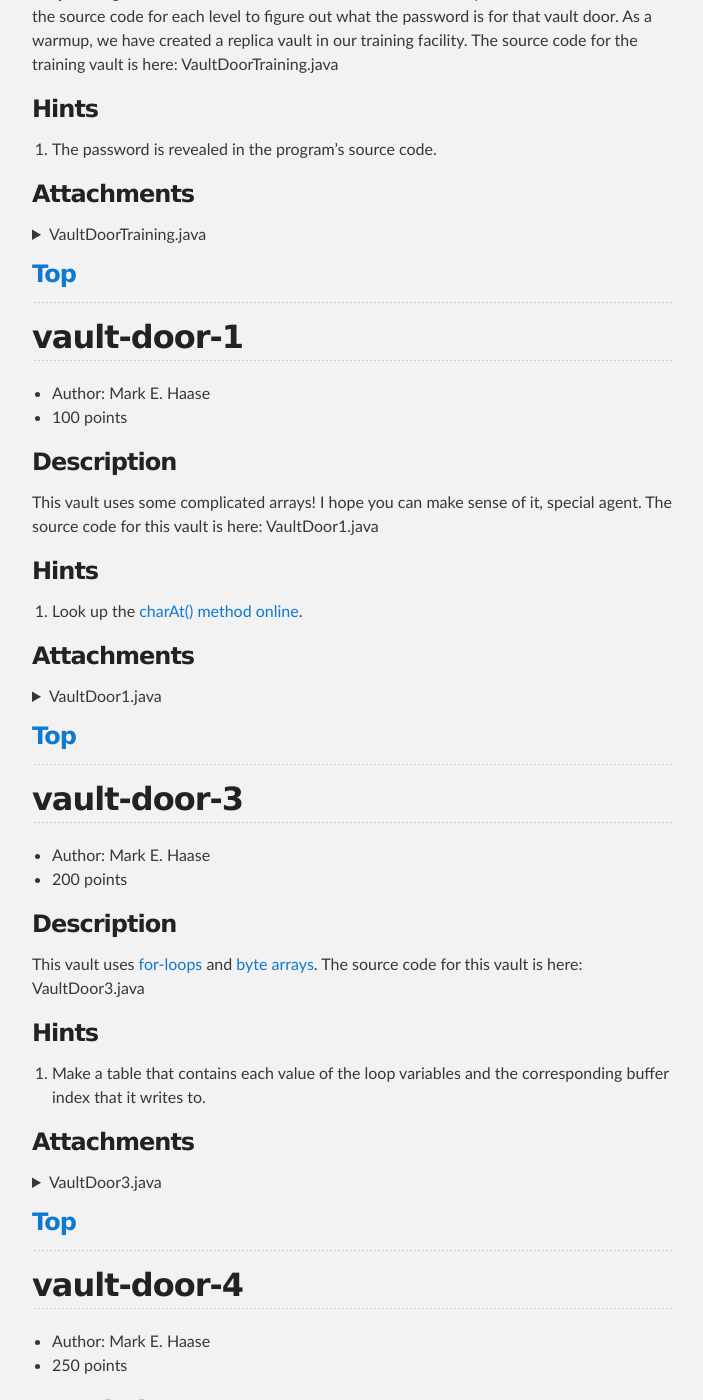
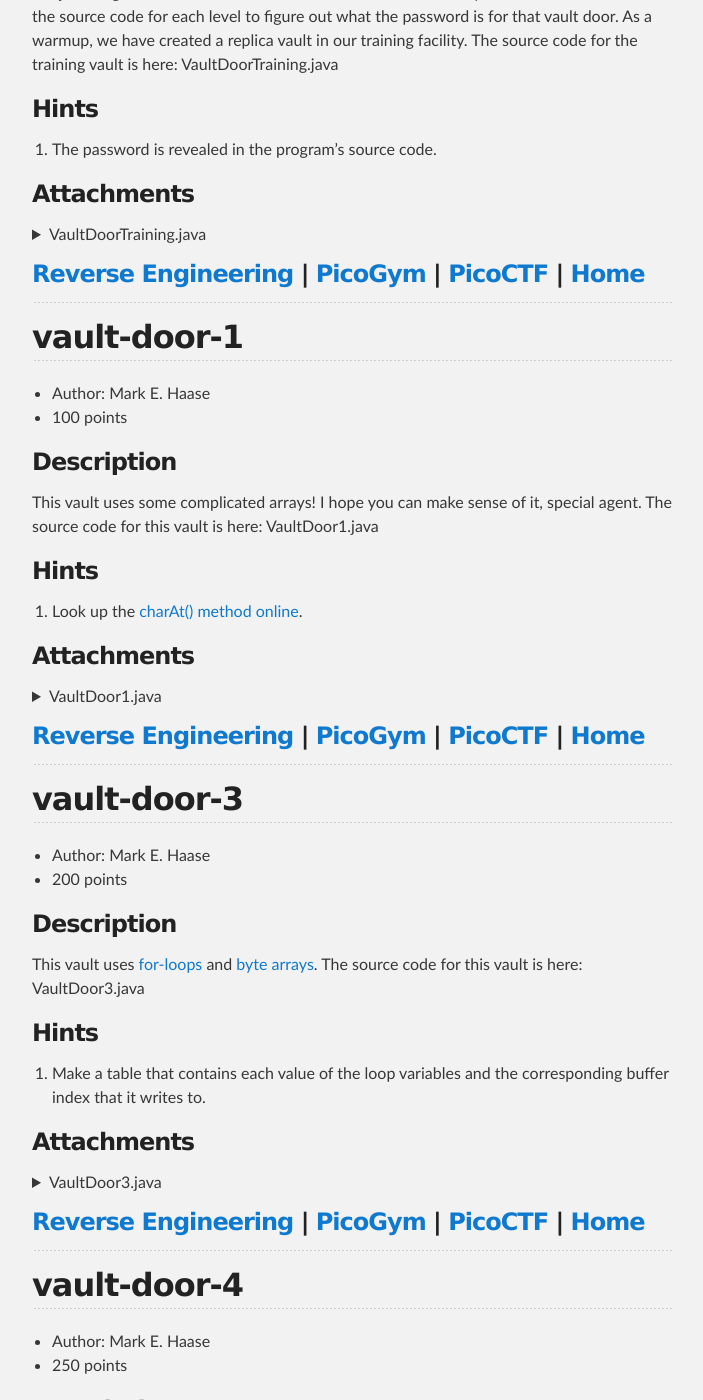
Before and after one commit to djm89uk/djm89uk.github.io, a Jekyll site: the page built from picogym_re.md, in a window 1280 px wide and 1400 px high, scrolled down 1326 px. Shown: the whole window, without its empty margins (288-991 px from the left). Built offline with Jekyll 4.4.1, drawn with Linux system fonts in a browser that asks for light colours; our own code applies the rules of GitHub Pages for plain Markdown files; Markdown is read by kramdown in place of the engine named in the settings; some of the changed text lies outside the part shown.

Commit message:
Update picogym_re.md

```diff
--- a/picogym_re.md
+++ b/picogym_re.md
@@ -77,7 +77,7 @@ class VaultDoorTraining {
 
 </details>
 
-### [Top](#contents)
+### [Reverse Engineering](#contents) | [PicoGym](./picogym.md) | [PicoCTF](./PicoCTF.md) | [Home](./index.md)
 
 ---
 
@@ -162,7 +162,7 @@ class VaultDoor1 {
 
 </details>
 
-### [Top](#contents)
+### [Reverse Engineering](#contents) | [PicoGym](./picogym.md) | [PicoCTF](./PicoCTF.md) | [Home](./index.md)
 
 ---
 
@@ -234,7 +234,7 @@ class VaultDoor3 {
 
 </details>
 
-### [Top](#contents)
+### [Reverse Engineering](#contents) | [PicoGym](./picogym.md) | [PicoCTF](./PicoCTF.md) | [Home](./index.md)
 
 ---
 
@@ -308,7 +308,7 @@ class VaultDoor4 {
 
 </details>
 
-### [Top](#contents)
+### [Reverse Engineering](#contents) | [PicoGym](./picogym.md) | [PicoCTF](./PicoCTF.md) | [Home](./index.md)
 
 ---
 
@@ -386,7 +386,7 @@ class VaultDoor5 {
 
 </details>
 
-### [Top](#contents)
+### [Reverse Engineering](#contents) | [PicoGym](./picogym.md) | [PicoCTF](./PicoCTF.md) | [Home](./index.md)
 
 ---
 
@@ -456,7 +456,7 @@ class VaultDoor6 {
 
 </details>
 
-### [Top](#contents)
+### [Reverse Engineering](#contents) | [PicoGym](./picogym.md) | [PicoCTF](./PicoCTF.md) | [Home](./index.md)
 
 ---
 
@@ -552,7 +552,7 @@ class VaultDoor7 {
 
 </details>
 
-### [Top](#contents)
+### [Reverse Engineering](#contents) | [PicoGym](./picogym.md) | [PicoCTF](./PicoCTF.md) | [Home](./index.md)
 
 ---
 
@@ -599,7 +599,7 @@ System.out.println("bit2 " + Integer.toBinaryString(bit2)); */ char rest = (char
 
 </details>
 
-### [Top](#contents)
+### [Reverse Engineering](#contents) | [PicoGym](./picogym.md) | [PicoCTF](./PicoCTF.md) | [Home](./index.md)
 
 ---
 
@@ -648,7 +648,7 @@ asm1:
 
 </details>
 
-### [Top](#contents)
+### [Reverse Engineering](#contents) | [PicoGym](./picogym.md) | [PicoCTF](./PicoCTF.md) | [Home](./index.md)
 
 ---
 
@@ -691,7 +691,7 @@ asm2:
 
 </details>
 
-### [Top](#contents)
+### [Reverse Engineering](#contents) | [PicoGym](./picogym.md) | [PicoCTF](./PicoCTF.md) | [Home](./index.md)
 
 ---
 
@@ -730,7 +730,7 @@ asm3:
 
 </details>
 
-### [Top](#contents)
+### [Reverse Engineering](#contents) | [PicoGym](./picogym.md) | [PicoCTF](./PicoCTF.md) | [Home](./index.md)
 
 ---
 
@@ -815,7 +815,7 @@ asm4:
 
 </details>
 
-### [Top](#contents)
+### [Reverse Engineering](#contents) | [PicoGym](./picogym.md) | [PicoCTF](./PicoCTF.md) | [Home](./index.md)
 
 ---
 
@@ -847,7 +847,7 @@ otp (binary file)
 
 </details>
 
-### [Top](#contents)
+### [Reverse Engineering](#contents) | [PicoGym](./picogym.md) | [PicoCTF](./PicoCTF.md) | [Home](./index.md)
 
 ---
 
@@ -869,7 +869,7 @@ Where do droid logs go. Check out this file.
 
 zero.apk
 
-### [Top](#contents)
+### [Reverse Engineering](#contents) | [PicoGym](./picogym.md) | [PicoCTF](./PicoCTF.md) | [Home](./index.md)
 
 ---
 
@@ -892,7 +892,7 @@ Find the pass, get the flag. Check out this file.
 
 one.apk
 
-### [Top](#contents)
+### [Reverse Engineering](#contents) | [PicoGym](./picogym.md) | [PicoCTF](./PicoCTF.md) | [Home](./index.md)
 
 ---
 
@@ -915,7 +915,7 @@ Find the pass, get the flag. Check out this file.
 
 two.apk
 
-### [Top](#contents)
+### [Reverse Engineering](#contents) | [PicoGym](./picogym.md) | [PicoCTF](./PicoCTF.md) | [Home](./index.md)
 
 ---
 
@@ -938,7 +938,7 @@ Find the pass, get the flag. Check out this file.
 
 three.apk
 
-### [Top](#contents)
+### [Reverse Engineering](#contents) | [PicoGym](./picogym.md) | [PicoCTF](./PicoCTF.md) | [Home](./index.md)
 
 ---
 
@@ -959,7 +959,7 @@ None
 
 four.apk
 
-### [Top](#contents)
+### [Reverse Engineering](#contents) | [PicoGym](./picogym.md) | [PicoCTF](./PicoCTF.md) | [Home](./index.md)
 
 ---
 
@@ -989,7 +989,7 @@ picoCTF{w1{1wq8/7376j.:}
 
 </details>
 
-### [Top](#contents)
+### [Reverse Engineering](#contents) | [PicoGym](./picogym.md) | [PicoCTF](./PicoCTF.md) | [Home](./index.md)
 
 ---
 
@@ -1014,7 +1014,7 @@ The name of the game is speed. Are you quick enough to solve this problem and ke
 
 "need-for-speed" binary file.
 
-### [Top](#contents)
+### [Reverse Engineering](#contents) | [PicoGym](./picogym.md) | [PicoCTF](./PicoCTF.md) | [Home](./index.md)
 
 ---
 
@@ -1037,7 +1037,7 @@ Can you reverse this Windows Binary?
 
 win-exec-1.exe
 
-### [Top](#contents)
+### [Reverse Engineering](#contents) | [PicoGym](./picogym.md) | [PicoCTF](./PicoCTF.md) | [Home](./index.md)
 
 ---
 
@@ -1058,7 +1058,7 @@ In this program, identify the last integer value that is passed as parameter to
 
 "vuln" binary file.
 
-### [Top](#contents)
+### [Reverse Engineering](#contents) | [PicoGym](./picogym.md) | [PicoCTF](./PicoCTF.md) | [Home](./index.md)
 
 ---
 
```
